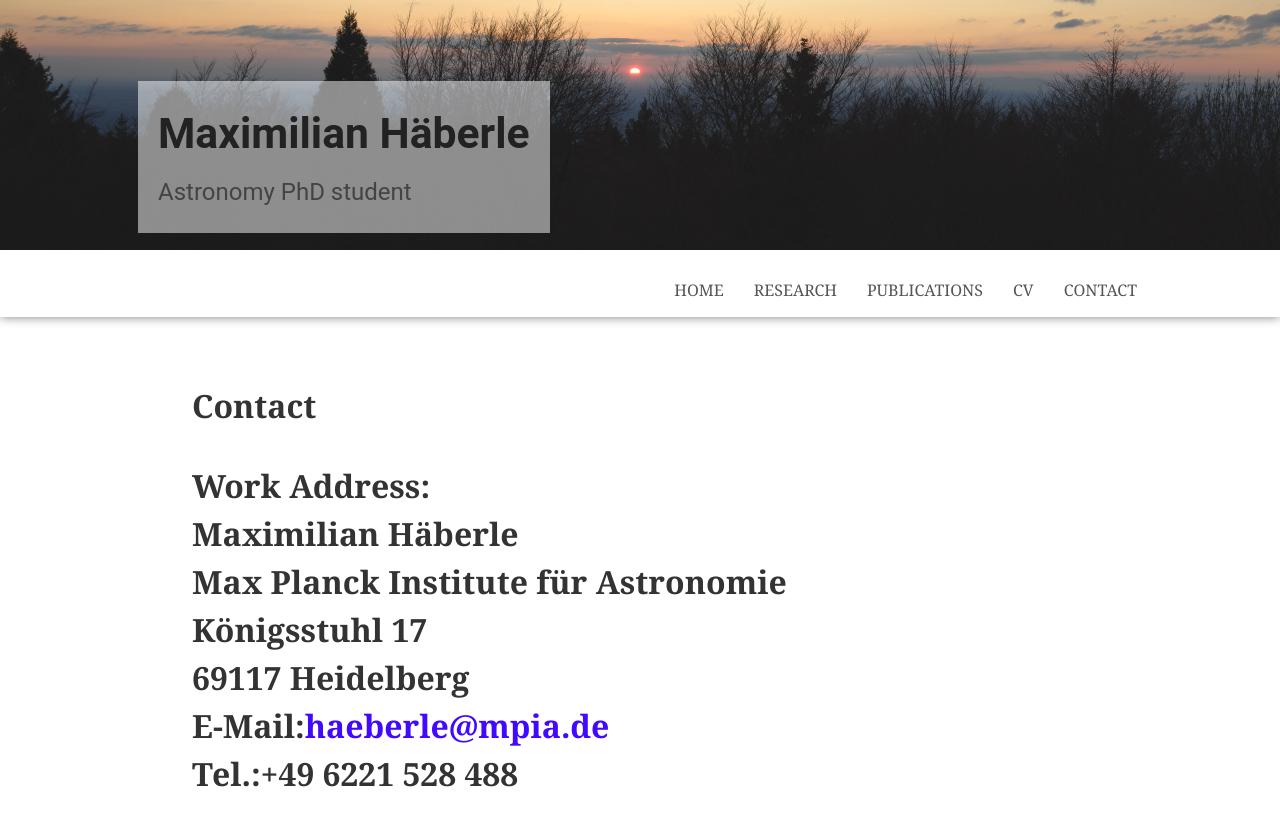
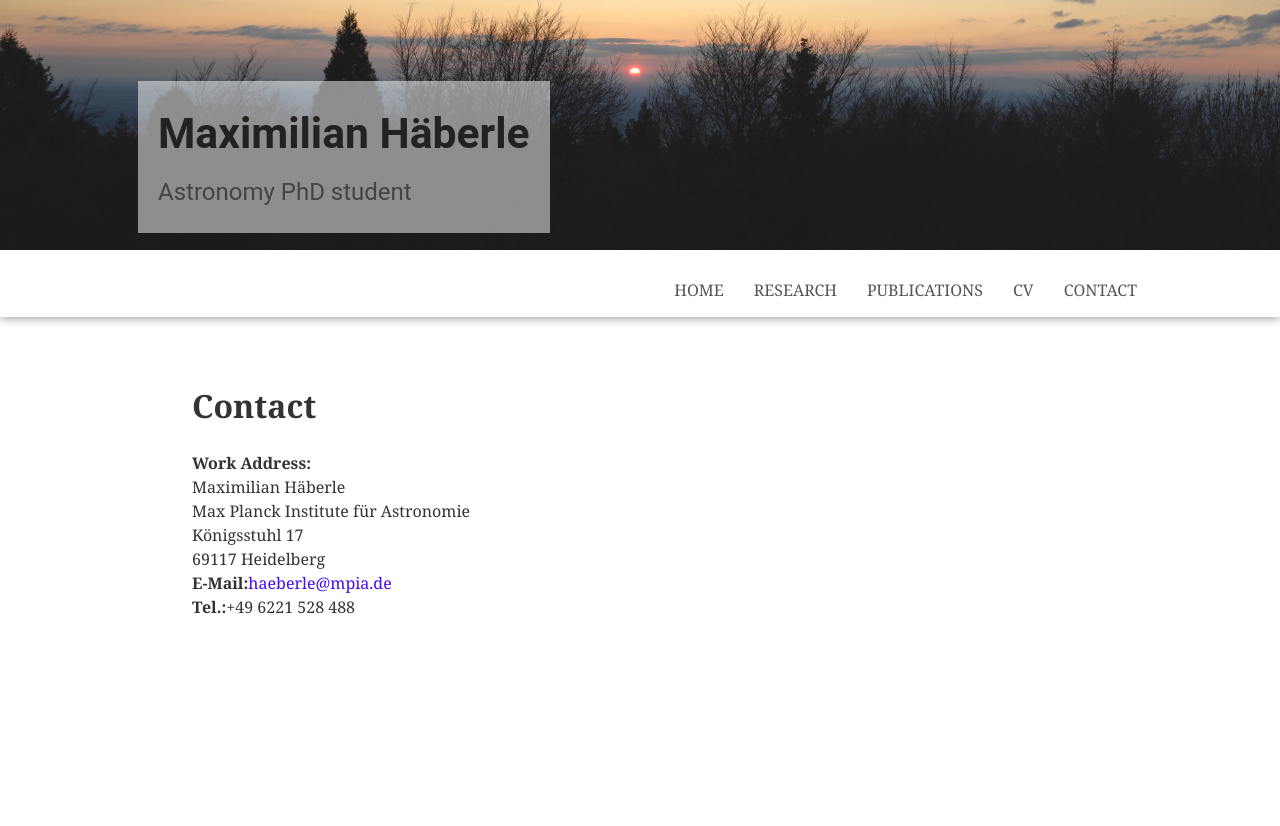
Before and after one commit to maxhaeberle/maxhaeberle.github.io, a Jekyll site: the page built from contact.html, in a window 1280 px wide. Shown: the top 826 px of the page. Built offline with Jekyll 4.4.1, drawn with Linux system fonts in a browser that asks for light colours.

```diff
--- a/contact.html
+++ b/contact.html
@@ -5,5 +5,5 @@ permalink: /contact/
 
 header-image: ../assets/img/Z62_0541.jpg
 ---
-<h1>Contact
+<h1>Contact</h1>
 <p><b>Work Address:</b><br>Maximilian Häberle<br>Max Planck Institute für Astronomie<br>Königsstuhl 17<br>69117 Heidelberg<br><b>E-Mail:</b><a href="mailto:haeberle@mpia.de">haeberle@mpia.de</a><br><b>Tel.:</b>+49 6221 528 488 </br></p>
```
